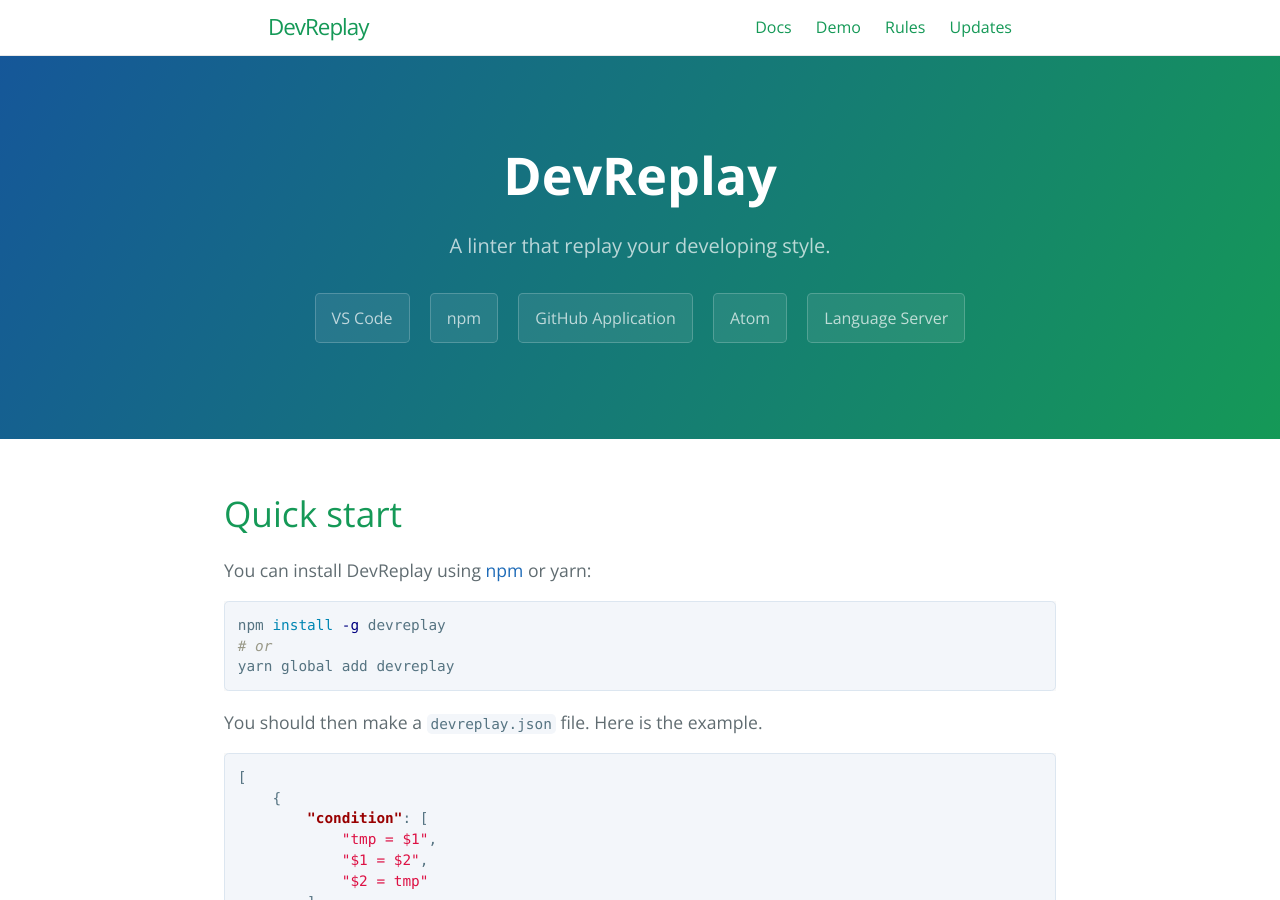
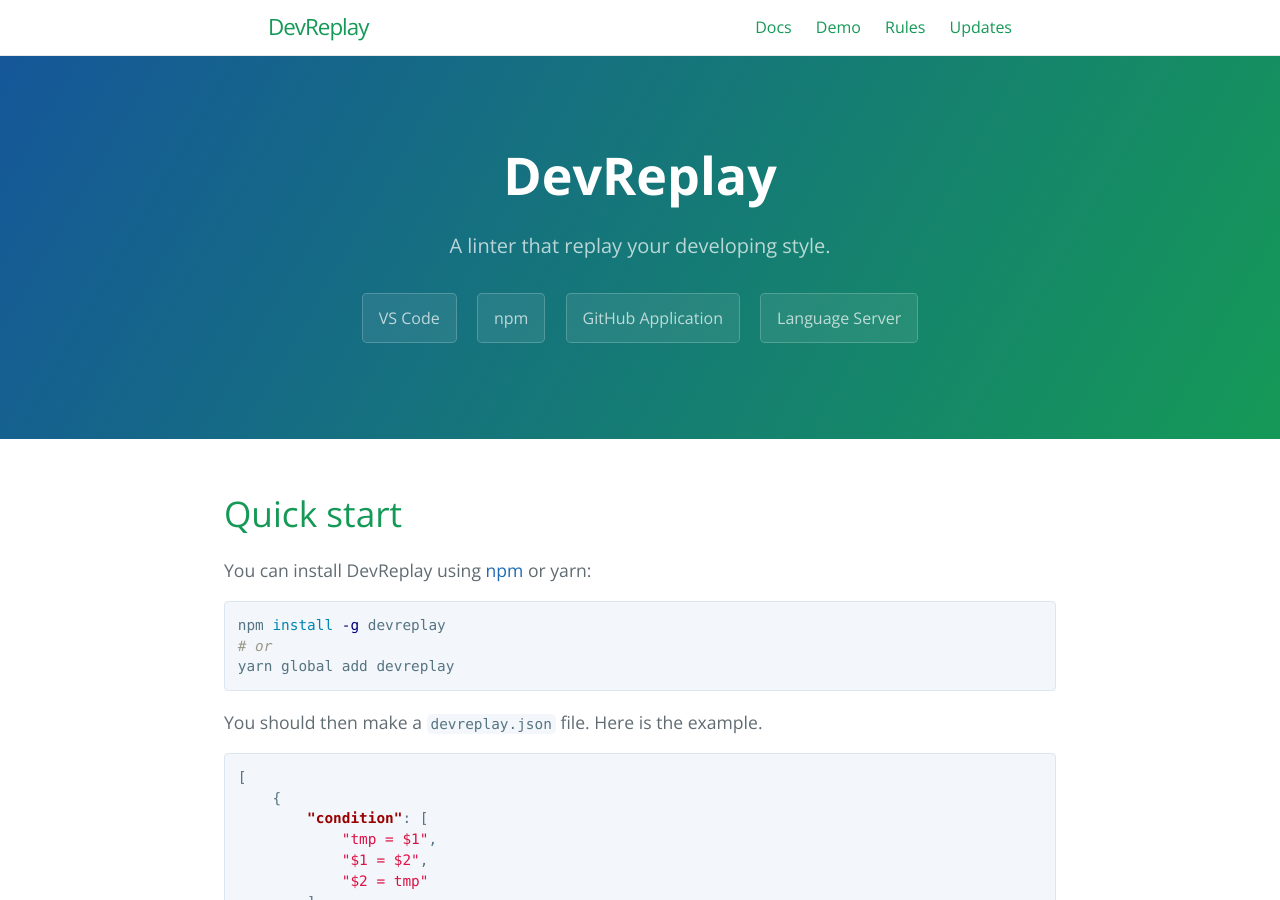
Before and after one commit to devreplay/devreplay.github.io, a Jekyll site: the page built from index.md, in a window 1280 px wide and 900 px high. Built offline with Jekyll 4.4.1, drawn with Linux system fonts in a browser that asks for light colours.

Commit message:
remove atom that are not working

```diff
--- a/_includes/header.html
+++ b/_includes/header.html
@@ -7,6 +7,5 @@
     <a href="https://marketplace.visualstudio.com/items?itemName=Ikuyadeu.devreplay" class="btn">VS Code</a>
     <a href=https://www.npmjs.com/package/devreplay class="btn">npm</a>
     <a href="https://github.com/marketplace/dev-replay" class="btn">GitHub Application</a>
-    <a href="https://atom.io/packages/atom-devreplay" class="btn">Atom</a>
     <a href="https://www.npmjs.com/package/devreplay-server" class="btn">Language Server</a>
 </header>
```
